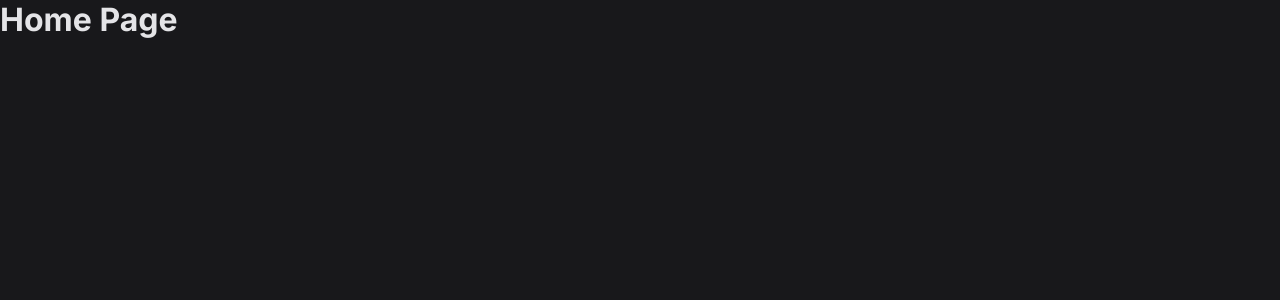
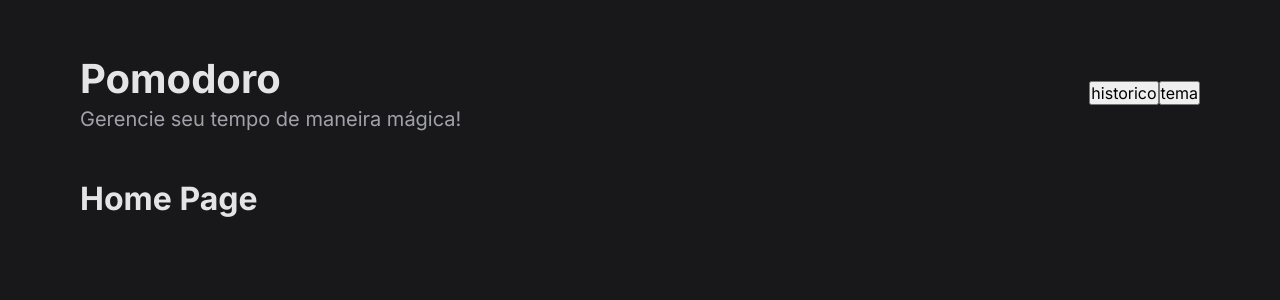
Before and after one commit to gzbarreto/pomodoro-tracker, a React (Vite) app: page / in a window 1280 px wide. Shown: the top 300 px of the page. Built offline with nearby package versions, Linux system fonts and the light colour scheme.

Commit message:
add default layout and start header component

```diff
--- a/src/Router.tsx
+++ b/src/Router.tsx
@@ -2,12 +2,12 @@ import { Routes, Route } from "react-router-dom"
 import { Home } from "./pages/Home"
 import { History } from "./pages/History"
 import { Configuration } from "./pages/Configuration"
-// import { DefaultLayout } from "./layouts/DefaultLayout"
+import { DefaultLayout } from "./layout/DefaultLayout"
 
 export function Router() {
   return (
     <Routes>
-      <Route path="/" /*element={<DefaultLayout />}*/>
+      <Route path="/" element={<DefaultLayout />}>
         <Route path="/" element={<Home />} />
         <Route path="/history" element={<History />} />
         <Route path="/configuration" element={<Configuration />} />
--- /dev/null
+++ b/src/components/Header/index.tsx
@@ -0,0 +1,17 @@
+import { HeaderButtons, HeaderContainer, PageTitle } from "./styles"
+
+export function Header() {
+  return (
+    <HeaderContainer>
+      <PageTitle>
+        <h1>Pomodoro</h1>
+        <h4>Gerencie seu tempo de maneira mágica!</h4>
+      </PageTitle>
+
+      <HeaderButtons>
+        <button>historico</button>
+        <button>tema</button>
+      </HeaderButtons>
+    </HeaderContainer>
+  )
+}
--- /dev/null
+++ b/src/components/Header/styles.ts
@@ -0,0 +1,21 @@
+import styled from "styled-components"
+
+export const HeaderContainer = styled.div`
+display: flex;
+align-items:center;
+justify-content: space-between;
+`
+
+export const PageTitle = styled.div`
+  h1 {
+    font-size: 2.5rem;
+    margin-bottom: 0.25rem;
+  }
+  h4 {
+    font-size: 1.25rem;
+    color: ${(props) => props.theme["gray-400"]};
+    font-weight: 400;
+  }
+`
+
+export const HeaderButtons = styled.div``
--- /dev/null
+++ b/src/layout/DefaultLayout/index.tsx
@@ -0,0 +1,12 @@
+import { Outlet } from "react-router-dom";
+import { Header } from "../../components/Header";
+import { LayoutContainer } from "./styles";
+
+export function DefaultLayout() {
+  return (
+    <LayoutContainer>
+      <Header />
+      <Outlet />
+    </LayoutContainer>
+  )
+}
--- /dev/null
+++ b/src/layout/DefaultLayout/styles.ts
@@ -0,0 +1,9 @@
+import styled from "styled-components"
+
+export const LayoutContainer = styled.div`
+display: flex;
+flex-direction: column;
+margin: 3.375rem auto;
+max-width: 70rem;
+gap: 3rem;
+`
```
